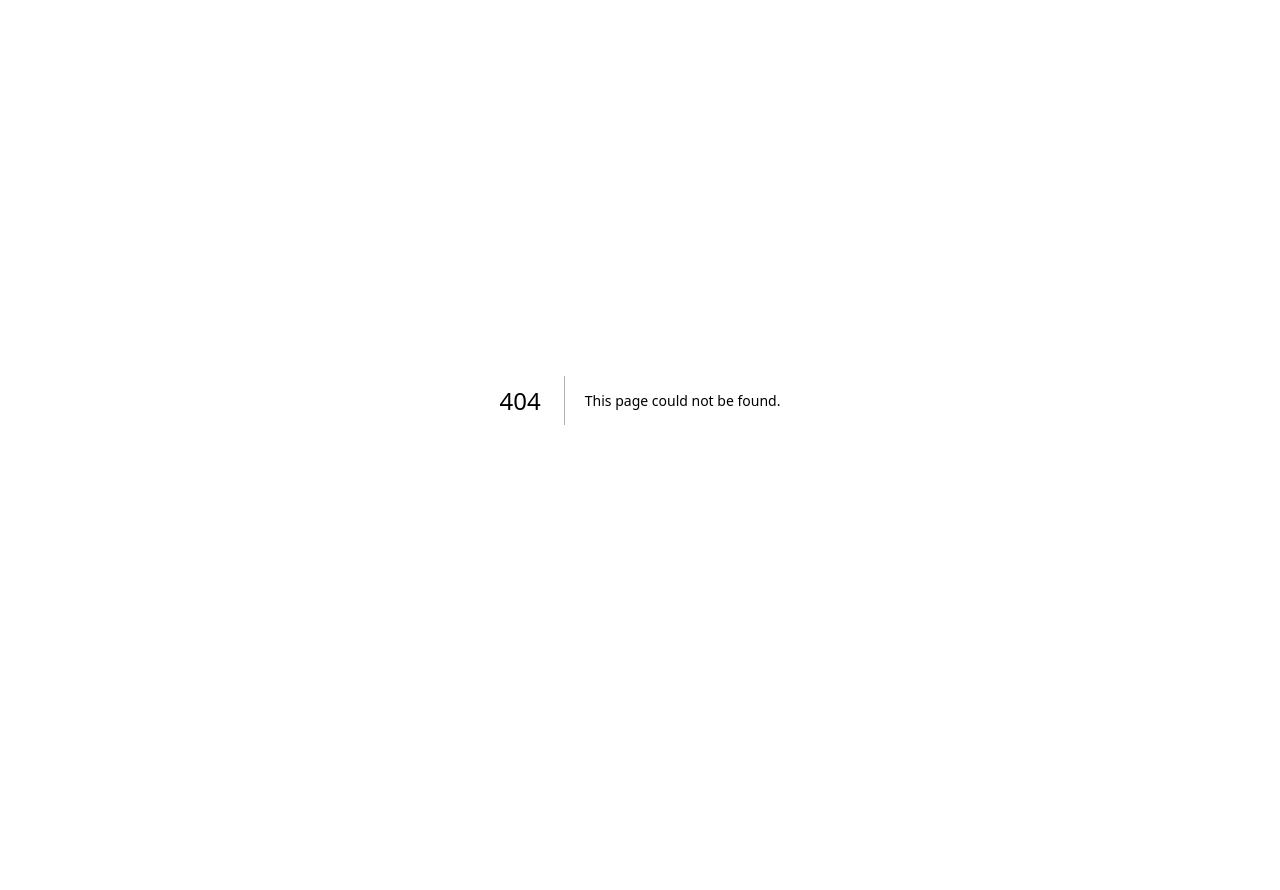
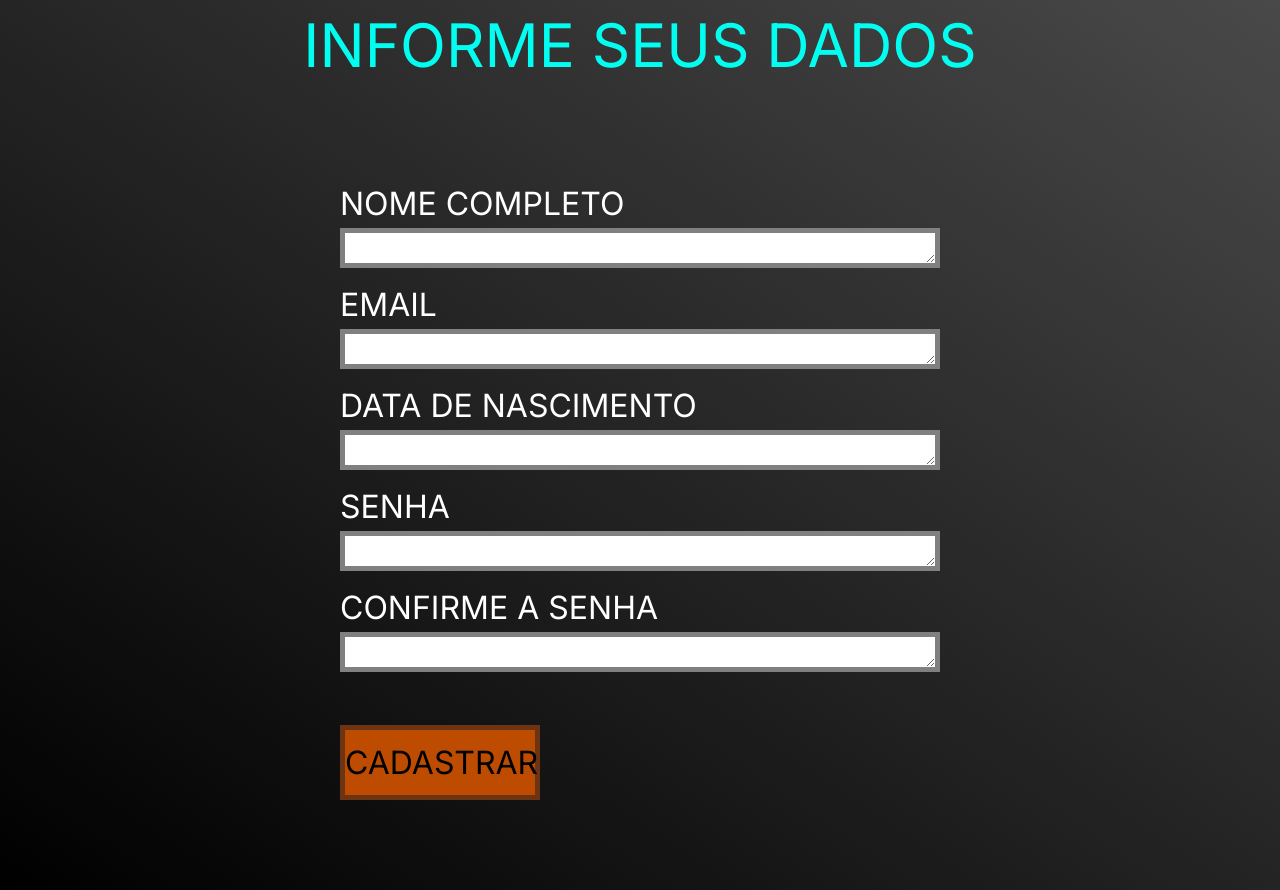
Before and after one commit to antonioThomaz1903/Grupo_15-PW-T02-2023-2, a Next.js app: page /cadastro in a window 1280 px wide. Before the commit this address had no page. Before the commit the page ends 800 px from the top, so only its background shows below. Built offline with nearby package versions, Linux system fonts and the light colour scheme.

Commit message:
cadastro_'1.0

```diff
--- /dev/null
+++ b/app/cadastro/page.jsx
@@ -0,0 +1,35 @@
+export default function Page( ){
+    return(
+
+        <main>
+
+            <div className="titulo"> INFORME SEUS DADOS </div>
+
+            <div className="container centro">
+
+                <div className="container-texto">
+                    <div>  NOME COMPLETO </div>
+                    <textarea className="texto_cad"></textarea>
+
+                    <div>  EMAIL </div>
+                    <textarea className="texto_cad"></textarea>
+
+                    <div>  DATA DE NASCIMENTO </div>
+                    <textarea className="texto_cad"></textarea>
+
+                    <div>  SENHA  </div>
+                    <textarea className="texto_cad"></textarea>
+
+                    <div>  CONFIRME A SENHA </div>
+                    <textarea className="texto_cad"></textarea>
+
+
+                    <br></br>
+                    <button className="botao laranja mt-10">CADASTRAR</button>
+                    <br></br>
+                </div>
+            </div>
+        </main>
+
+    )
+}
--- a/app/globals.css
+++ b/app/globals.css
@@ -65,3 +65,17 @@ main{
   width: 600px;
   text-align: right;
 }
+
+.titulo{
+  color: #00FFF1;
+  display: table;
+  margin: auto;
+  font-size: 60px;
+}
+
+.texto_cad{
+  color: black;
+  border: 5px gray solid;
+  width: 600px;
+  height: 40px;
+}
```
